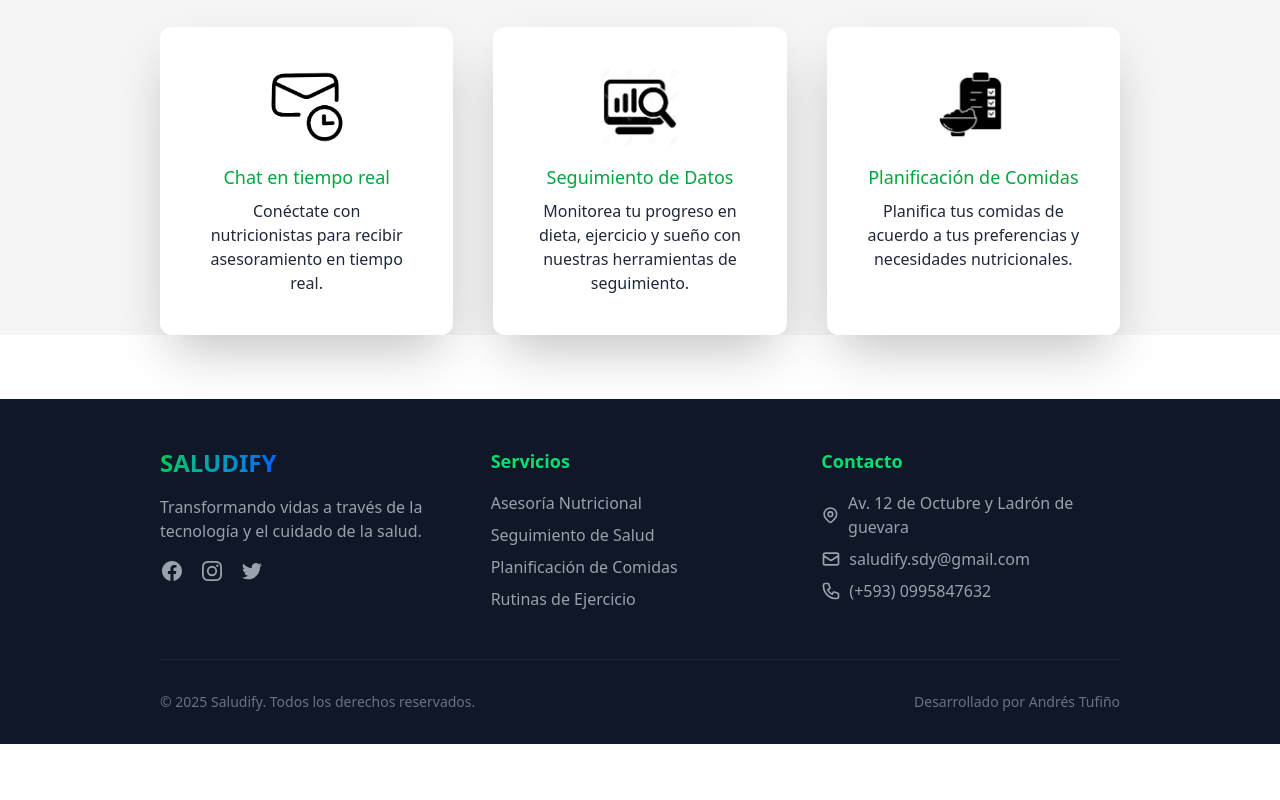
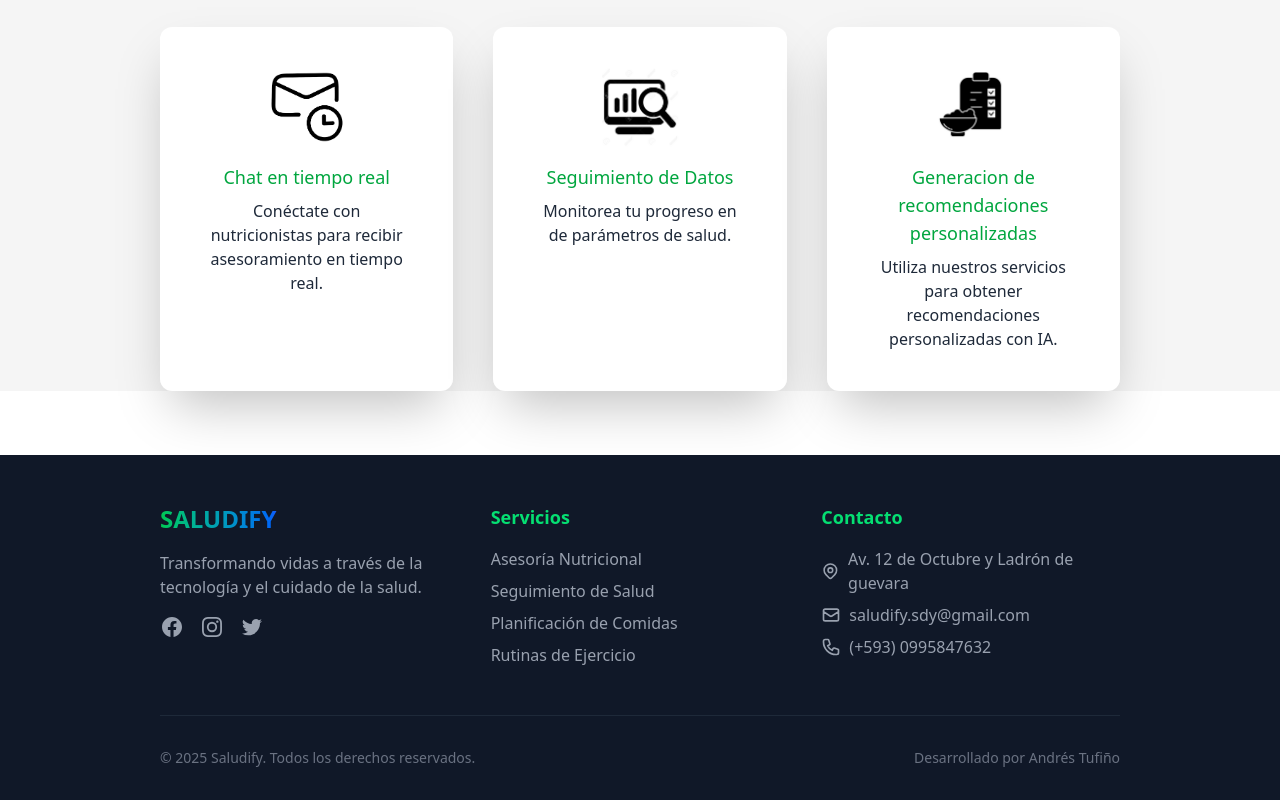
Before and after one commit to Andrespipe1/Frontend-SDY, a React (Vite) app: page /landing in a window 1280 px wide. Shown: the part 1142-1942 px from the top of the page. Before the commit the page ends 1886 px from the top, so only its background shows below. Built offline with nearby package versions, Linux system fonts and the light colour scheme.

Commit message:
Actualizar descripciones de servicios en la página de inicio: se mejora la claridad y se introducen recomendaciones personalizadas con IA.

```diff
--- a/src/pages/Landing.jsx
+++ b/src/pages/Landing.jsx
@@ -62,12 +62,12 @@ const LandingPage = () => {
                         />
                         <ServiceCard
                             title="Seguimiento de Datos"
-                            description="Monitorea tu progreso en dieta, ejercicio y sueño con nuestras herramientas de seguimiento."
+                            description="Monitorea tu progreso en de parámetros de salud."
                             image={datos}
                         />
                         <ServiceCard
-                            title="Planificación de Comidas"
-                            description="Planifica tus comidas de acuerdo a tus preferencias y necesidades nutricionales."
+                            title="Generacion de recomendaciones personalizadas"
+                            description="Utiliza nuestros servicios para obtener recomendaciones personalizadas con IA."
                             image={comidas}
                         />
                     </div>
```
